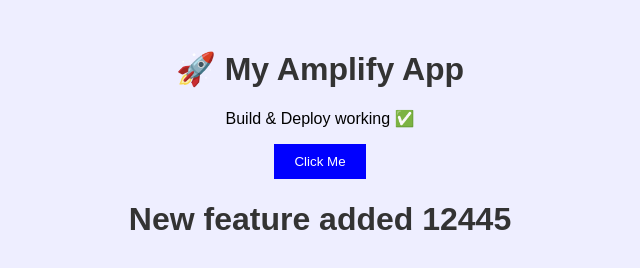
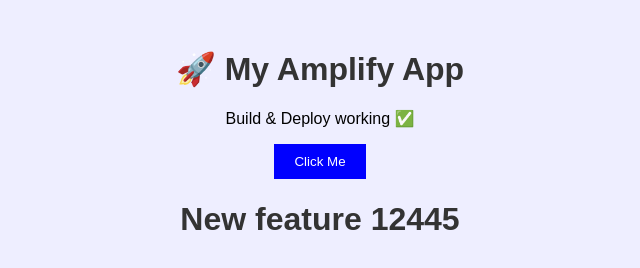
Before and after one commit to Hariprasanth-S-2005/amplify-app-teams-notification, a website: page index.html in a window 1280 px wide. Shown: the whole page, without its empty margins (320-960 px from the left). Drawn offline with Linux system fonts and the light colour scheme.

Commit message:
new num added

```diff
--- a/index.html
+++ b/index.html
@@ -9,7 +9,7 @@
   <h1>🚀 My Amplify App</h1>
   <p>Build & Deploy working ✅</p>
   <button onclick="showMessage()">Click Me</button>
-  <h1>New feature added 12445</h1>
+  <h1>New feature 12445</h1>
 
   <script src="app.js"></script>
 </body>
```
